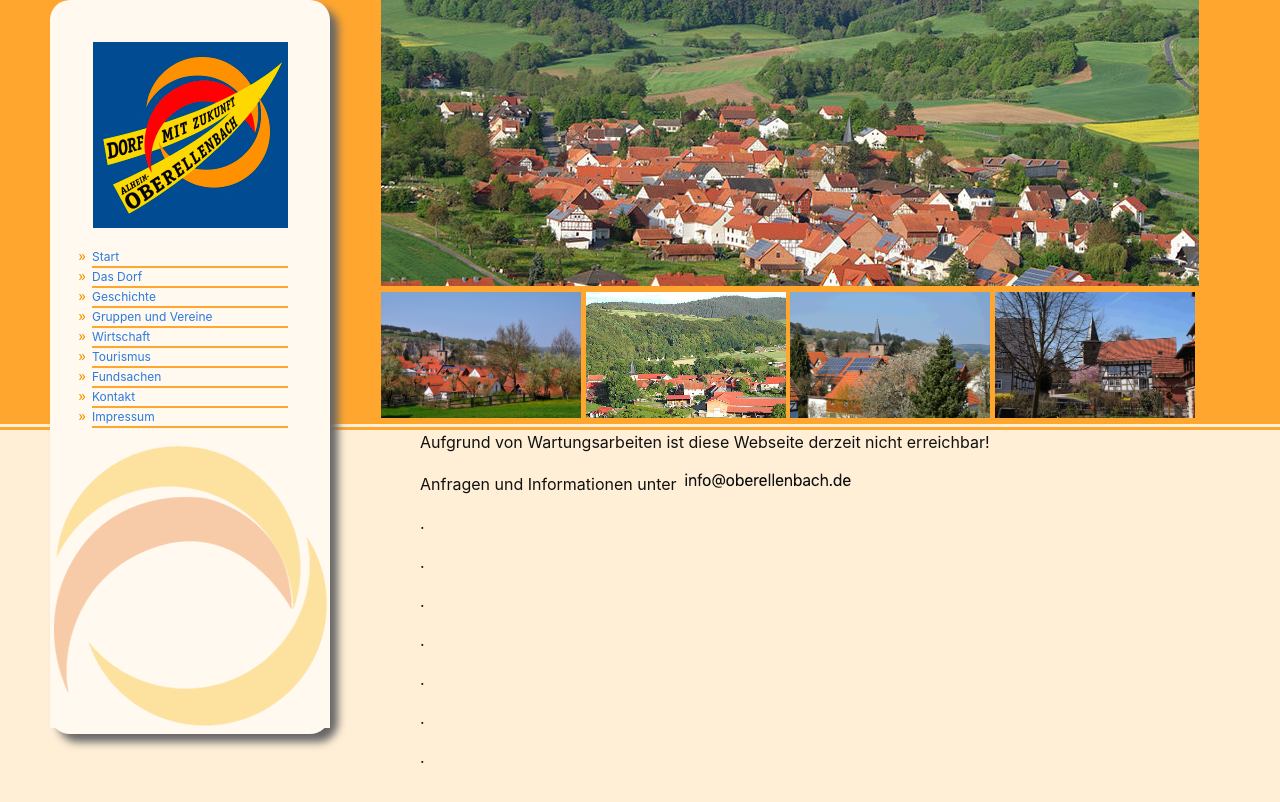
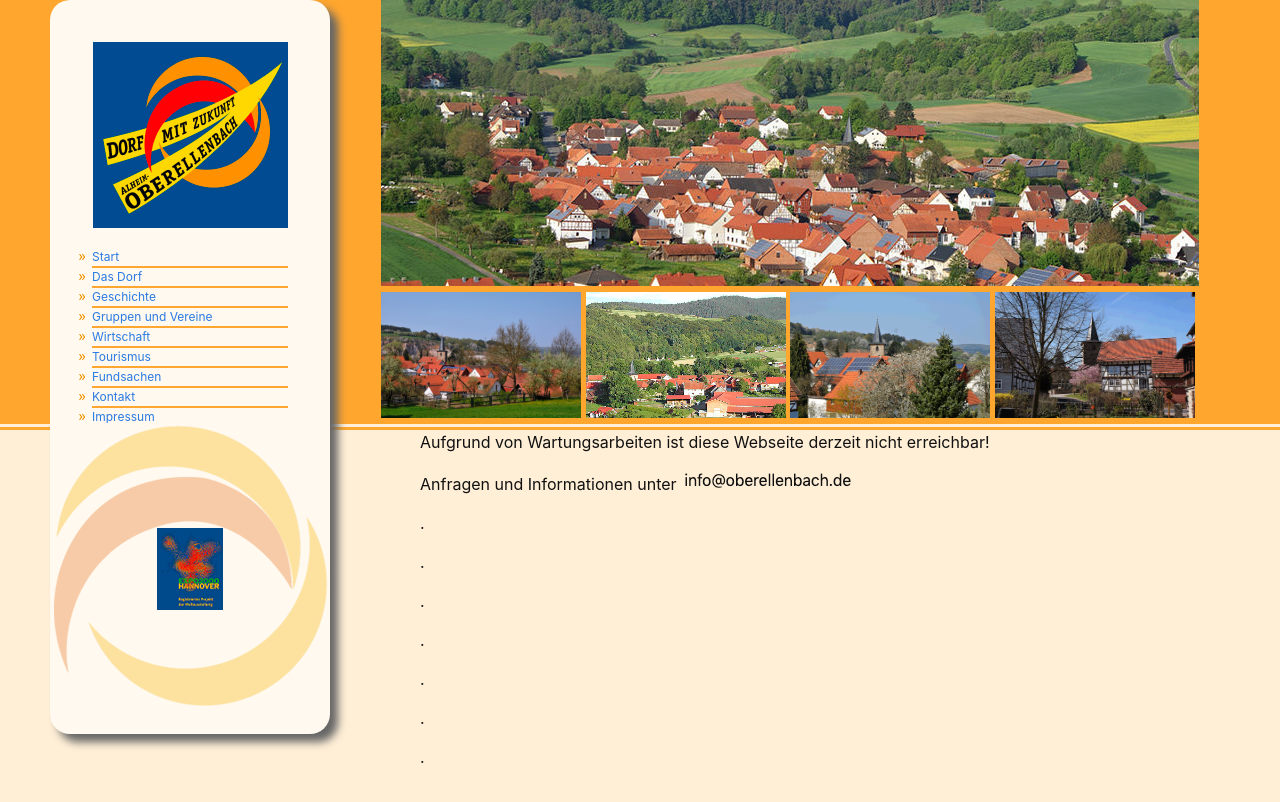
Before and after one commit to meydominic/oberellenbach-website, a Jekyll site: the page built from index.markdown, in a window 1280 px wide. Shown: the top 802 px of the page. Built offline with Jekyll 4.4.1, drawn with Linux system fonts in a browser that asks for light colours.

```diff
--- a/_includes/navigation.html
+++ b/_includes/navigation.html
@@ -33,6 +33,9 @@
         </ul>
     </div>
 
-    <img src="{{ "/assets/images/circles.png" | relative_url }}" class="expo-logo">
+    <div class="expo-logo">
+        <img class="circles-image" src="{{ "/assets/images/circles.png" | relative_url }}">
+        <img class="expo-image" src="{{ "/assets/images/image_expo.png" | relative_url }}">
+    </div>
 
 </div>
--- a/_sass/minima/_base.scss
+++ b/_sass/minima/_base.scss
@@ -306,14 +306,19 @@ li a.active {
 }
 
 .expo-logo {
-  background:
-    url(../assets/images/image_expo.png) no-repeat bottom center,
-    url(../assets/images/circles.png) no-repeat bottom center;
-  height: 285px;
+  display: inline-block;
+  position: relative;
+  bottom: 20px;
+}
+
+.circles-image {
   width: 100%;
-  bottom: 100px;
-  //position: absolute;
+}
 
+.expo-image {
+  position: absolute;
+  left: calc(50% - 33px);
+  top: calc(50% - 41px);
 }
 
 .page-nav {
```
Also changed, not shown: Gemfile.lock.
